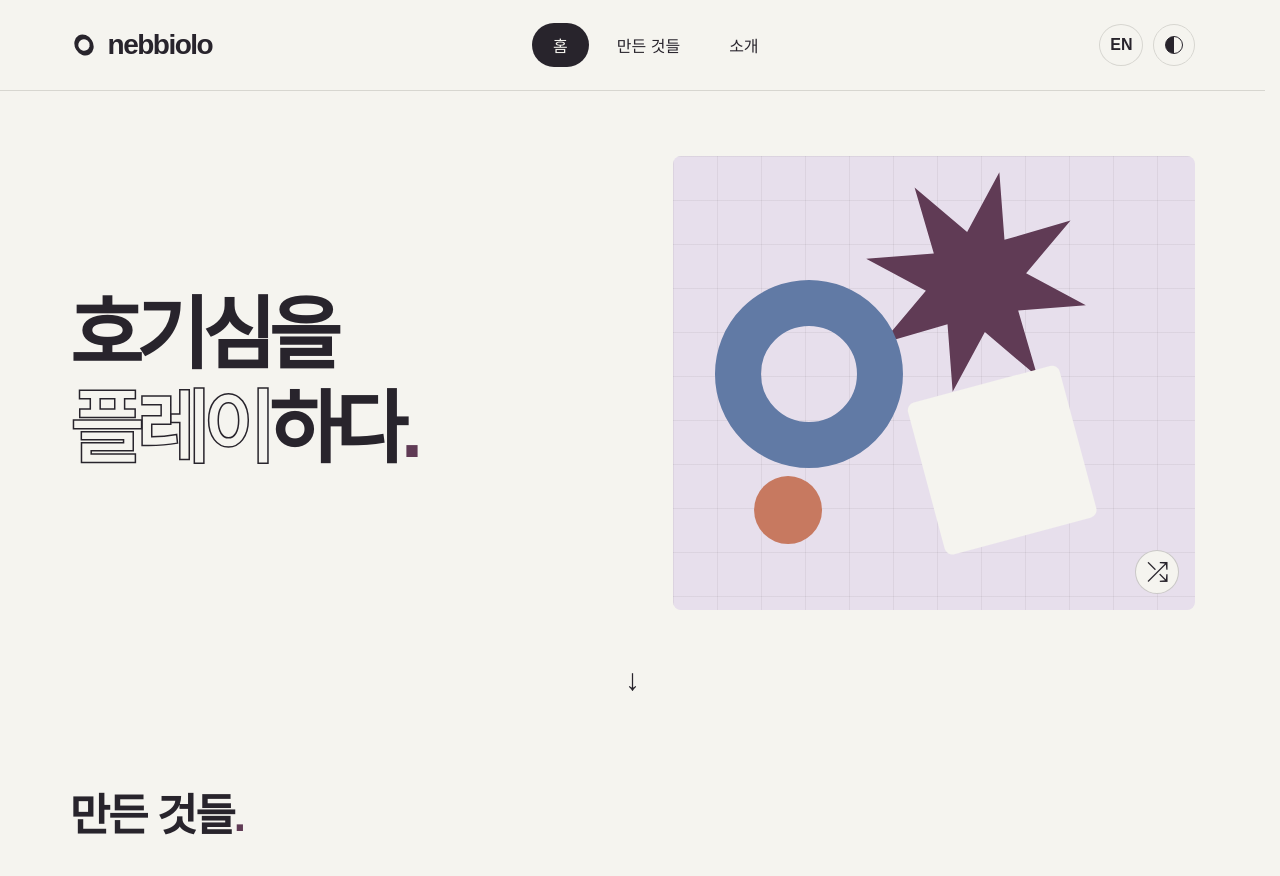
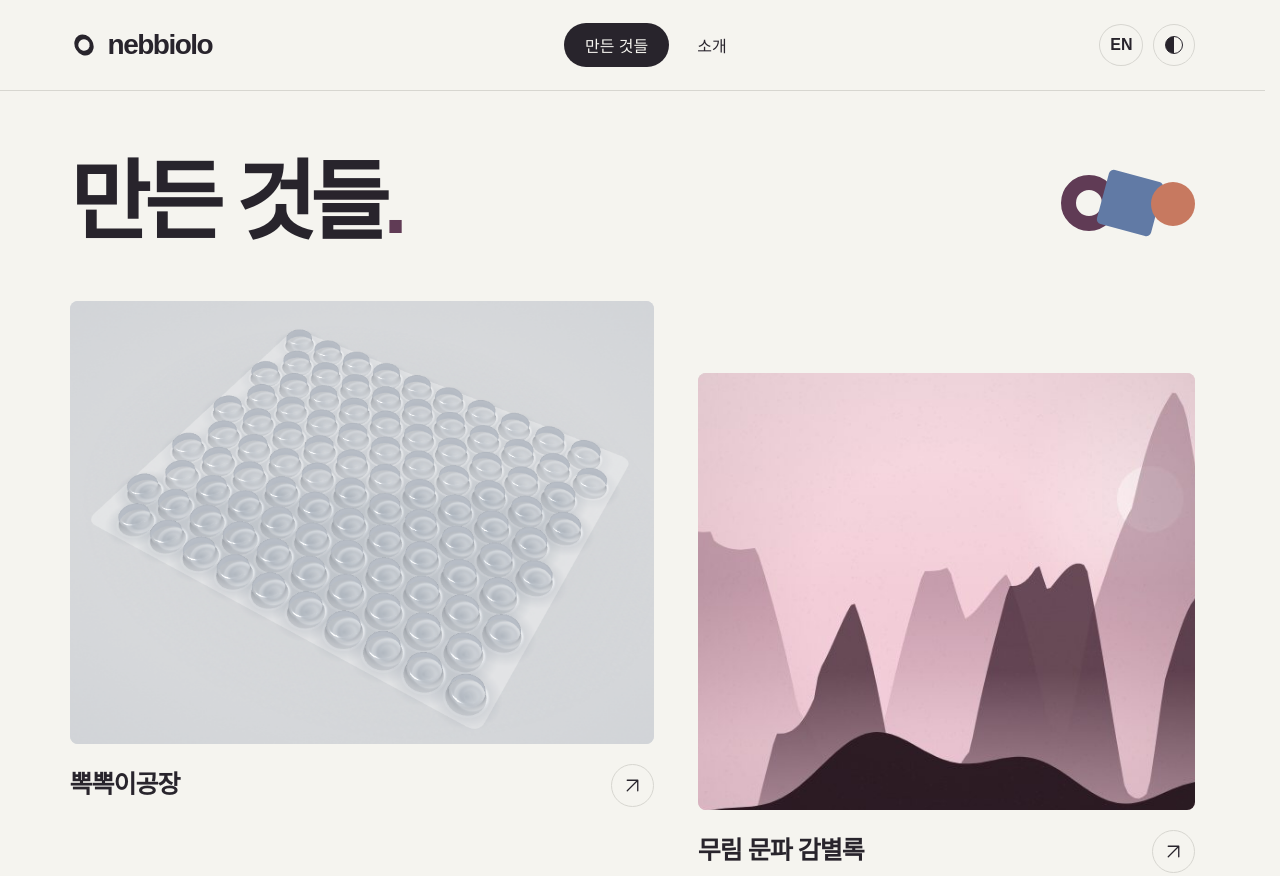
Before and after one commit to Studio-Nebbiolo/studio-nebbiolo.github.io, a plain HTML site: page index.html in a window 1280 px wide. Shown: the top 876 px of the page. Drawn offline with Linux system fonts and the light colour scheme.

Commit message:
Make studio work the opening view with an asymmetric collection

```diff
--- a/assets/css/style.css
+++ b/assets/css/style.css
@@ -31,33 +31,21 @@ nav a:hover:not(.active) { background: var(--panel); }
 .theme-toggle:hover { transform: rotate(35deg); }
 .theme-icon { width: 18px; height: 18px; border: 1.5px solid var(--fg); border-radius: 50%; background: linear-gradient(90deg, var(--fg) 50%, transparent 50%); }
 .section { max-width: 1500px; margin: auto; padding-left: 5.5%; padding-right: 5.5%; }
-.hero { padding-top: 65px; }
-.hero-layout { display: grid; grid-template-columns: 1.05fr 1fr; align-items: center; gap: 55px; padding-bottom: 45px; }
-h1 { font-size: clamp(58px,6.2vw,92px); font-weight: 800; line-height: 1.18; letter-spacing: -.085em; margin: 0; word-break: keep-all; }
-.outlined { color: transparent; -webkit-text-stroke: 1.5px var(--fg); }
+h1 { font-size: clamp(52px,6.8vw,96px); font-weight: 700; line-height: 1.15; letter-spacing: -.07em; margin: 0; word-break: keep-all; }
 .heading-period { color: var(--highlight); }
-.playground { aspect-ratio: 1.15; background: var(--accent); color: #28242c; border-radius: 8px; position: relative; overflow: hidden; }
-.grid-lines { position: absolute; inset: 0; background-image: linear-gradient(#28242c10 1px, transparent 1px),linear-gradient(90deg,#28242c10 1px,transparent 1px); background-size: 44px 44px; }
-.toy { position: absolute; padding: 0; background: transparent; transform: translate(-50%,-50%) rotate(var(--rotation,0deg)); transition: left .65s cubic-bezier(.2,.8,.2,1), top .65s cubic-bezier(.2,.8,.2,1), transform .25s; cursor: grab; touch-action: none; }
-.toy:hover { filter: drop-shadow(5px 8px 0 #28242c15); }
-.toy.dragging { cursor: grabbing; transition: none; z-index: 4; }
-.toy svg { width: 100%; height: 100%; fill: currentColor; display: block; }
-.toy-star { width: 43%; color: var(--plum); left: 58%; top: 27%; --rotation: 12deg; }
-.toy-ring { width: 36%; aspect-ratio: 1; left: 26%; top: 48%; }
-.toy-ring span { display: block; width: 100%; height: 100%; border: clamp(20px,3.6vw,54px) solid var(--blue); border-radius: 50%; }
-.toy-block { width: 30%; aspect-ratio: 1; left: 63%; top: 67%; --rotation: -15deg; }
-.toy-block span { display: block; height: 100%; background: #f5f4ef; border-radius: 8px; }
-.toy-ball { width: 13%; aspect-ratio: 1; left: 22%; top: 78%; }
-.toy-ball span { display: block; height: 100%; background: var(--terracotta); border-radius: 50%; }
-.shuffle { position: absolute; bottom: 16px; right: 16px; width: 44px; height: 44px; display: grid; place-items: center; border: 1px solid #28242c35; border-radius: 50%; background: #f5f4ef; font-size: 27px; z-index: 5; transition: transform .3s; }
-.shuffle:hover { transform: rotate(180deg); }
-.section-arrow { display: block; width: 48px; margin: 0 auto; padding: 8px 0; text-align: center; font-size: 30px; }
+.collection-heading { display: flex; align-items: center; justify-content: space-between; gap: 24px; margin-bottom: 48px; }
+.collection-mark { width: 134px; height: 68px; flex-shrink: 0; position: relative; }
+.collection-mark span { position: absolute; width: 56px; height: 56px; top: 6px; }
+.collection-mark span:nth-child(1) { left: 0; border: 15px solid var(--plum); border-radius: 50%; }
+.collection-mark span:nth-child(2) { left: 41px; background: var(--blue); border-radius: 5px; transform: rotate(15deg); }
+.collection-mark span:nth-child(3) { right: 0; top: 13px; width: 44px; height: 44px; background: var(--terracotta); border-radius: 50%; }
 h2 { font-size: 44px; font-weight: 700; letter-spacing: -2px; line-height: 1.4; margin: 0 0 35px; }
-.products { padding-top: 80px; padding-bottom: 85px; }
-.product-grid { display: grid; grid-template-columns: 1fr 1fr; gap: 36px 25px; }
+.products { padding-top: 62px; padding-bottom: 100px; }
+.product-grid { display: grid; grid-template-columns: 1.08fr .92fr; align-items: start; gap: 44px; }
+.product-card:nth-child(even) { padding-top: 72px; }
 .product-card { min-width: 0; }
 .product-open { display: block; width: 100%; padding: 0; background: transparent; text-align: left; border-radius: 8px; }
-.product-visual { display: block; aspect-ratio: 1.48; border-radius: 8px; overflow: hidden; position: relative; background: var(--product-bg); }
+.product-visual { display: block; aspect-ratio: 1.32; border-radius: 8px; overflow: hidden; position: relative; background: var(--product-bg); }
 .product-visual img, .dialog-visual img { display: block; width: 100%; height: 100%; object-fit: cover; }
 .product-visual img { transition: transform .55s cubic-bezier(.2,.8,.2,1); transform: translate(var(--image-x,0px),var(--image-y,0px)) scale(1.015); }
 .product-open:hover .product-visual img { transform: translate(var(--image-x,0px),var(--image-y,0px)) scale(1.05); }
@@ -67,6 +55,7 @@ h2 { font-size: 44px; font-weight: 700; letter-spacing: -2px; line-height: 1.4;
 .product-open:hover .product-arrow { color: var(--bg); background: var(--fg); transform: rotate(45deg); }
 .product-bbokgong { --product-bg: #d7dbdf; }
 .product-murim { --product-bg: #e6cdd5; }
+.product-murim .product-visual { aspect-ratio: 1.14; }
 html { scrollbar-gutter: stable; }
 html.modal-open { overflow: hidden; }
 #product-dialog { width: min(880px, calc(100% - 48px)); max-height: calc(100dvh - 48px); border: 0; border-radius: 12px; padding: 0; color: var(--fg); background: var(--bg); overscroll-behavior: contain; }
@@ -93,10 +82,9 @@ html.modal-open { overflow: hidden; }
 @keyframes orbit { to { transform: rotate(360deg); } }
 .back-top { width: 52px; height: 52px; display: grid; place-items: center; margin: 40px 0 0 auto; background: var(--terracotta); color: #28242c; border-radius: 50%; font-size: 27px; transition: transform .2s; }
 .back-top:hover { transform: translateY(-5px); }
-@media (min-width:1500px) { .toy-ring span { border-width: 54px; } }
 @media (max-width:900px) {
-  .hero-layout { gap: 25px; } h1 { font-size: 6.7vw; }
-  .toy-ring span { border-width: 28px; }
+  .product-grid { gap: 28px; }
+  .product-card:nth-child(even) { padding-top: 48px; }
   .product-name { font-size: 22px; }
   .about-layout { gap: 35px; }
 }
@@ -104,13 +92,18 @@ html.modal-open { overflow: hidden; }
   html { scroll-padding-top: 136px; }.header { padding: 16px 6%; gap: 14px; flex-wrap: wrap; }
   .wordmark { font-size: 27px; }.header-controls { margin-left: auto; gap: 8px; }
   nav { order: 3; flex-basis: 100%; justify-content: center; gap: 10px; } nav a { white-space: nowrap; font-size: 16px; padding: 8px 17px; }
-  .section { padding-left: 6%; padding-right: 6%; }.hero { padding-top: 42px; }
-  .hero-layout { grid-template-columns: 1fr; gap: 37px; padding-bottom: 18px; }
-  h1 { font-size: 17vw; line-height: 1.12; letter-spacing: -.085em; }
-  .playground { aspect-ratio: 1.16; }.toy-ring span { border-width: 35px; }
+  .section { padding-left: 6%; padding-right: 6%; }
+  h1 { font-size: clamp(42px,12vw,62px); }
+  .collection-heading { margin-bottom: 28px; gap: 15px; }
+  .collection-mark { width: 68px; height: 40px; }
+  .collection-mark span { width: 29px; height: 29px; top: 5px; }
+  .collection-mark span:nth-child(1) { border-width: 8px; }
+  .collection-mark span:nth-child(2) { left: 20px; border-radius: 3px; }
+  .collection-mark span:nth-child(3) { top: 9px; width: 23px; height: 23px; }
   .products { padding-top: 45px; padding-bottom: 52px; } h2 { font-size: 36px; letter-spacing: -1.5px; margin-bottom: 25px; }
-   .product-grid { grid-template-columns: 1fr; gap: 30px; }
-  .product-visual { aspect-ratio: 1.35; }  .product-name { font-size: 22px; }.product-caption { padding-top: 14px; gap: 12px; }.product-arrow { width: 37px; height: 37px; font-size: 22px; }
+  .product-grid { grid-template-columns: 1fr; gap: 36px; }
+  .product-card:nth-child(even) { padding-top: 0; }
+  .product-visual, .product-murim .product-visual { aspect-ratio: 1.35; }  .product-name { font-size: 22px; }.product-caption { padding-top: 14px; gap: 12px; }.product-arrow { width: 37px; height: 37px; font-size: 22px; }
   #product-dialog { width: calc(100% - 28px); max-height: calc(100dvh - 28px); }.dialog-visual { height: 240px; }
   .dialog-copy { padding: 25px; }.dialog-copy h2 { font-size: 28px; }.dialog-copy p { font-size: 18px; }
   .product-actions { gap: 12px; }.product-action { font-size: 16px; padding: 12px 15px; }.source-link { font-size: 16px; margin-left: 0; }
@@ -122,11 +115,9 @@ html.modal-open { overflow: hidden; }
   html { scroll-behavior: auto; } *, *:before, *:after { animation: none!important; transition: none!important; }
 }
 
-html[lang="en"] h1 { font-size: clamp(48px,5.8vw,84px); letter-spacing: -.065em; }
-html[lang="en"] h1 .outlined { margin-right: .2em; }
+html[lang="en"] h1 { letter-spacing: -.065em; }
 html[lang="en"] .about p { font-size: clamp(34px,3.8vw,55px); letter-spacing: -2px; }
 @media (max-width:600px) {
-  html[lang="en"] h1 { font-size: 13vw; }
   html[lang="en"] .about p { font-size: clamp(30px,8.7vw,38px); letter-spacing: -1.5px; }
 }
 
--- a/assets/js/i18n.js
+++ b/assets/js/i18n.js
@@ -1,12 +1,9 @@
 (() => {
   const messages = {
     ko: {
-      home: '홈', made: '만든 것들', about: '소개', homeLink: 'Nebbiolo 홈', navigation: '주 메뉴',
-      heroFirst: '호기심을', heroOutline: '플레이', heroLast: '하다',
-      aboutFirst: '사람은', aboutMiddle: '행복을', aboutLast: '찾아야 하니까.',
-      playground: '움직이는 도형 놀이터', toyStar: '별 도형 움직이기', toyRing: '고리 도형 움직이기',
-      toyBlock: '사각형 도형 움직이기', toyBall: '공 도형 움직이기', shuffle: '도형 다시 섞기',
-      shuffled: '도형을 새롭게 섞었어요.', toMade: '만든 것들로 이동', backTop: '처음으로', close: '닫기',
+      made: '만든 것들', about: '소개', homeLink: 'Nebbiolo 만든 것들', navigation: '주 메뉴',
+      aboutFirst: '세상에', aboutMiddle: '행복을', aboutLast: '뿌리기 위해.',
+      backTop: '처음으로', close: '닫기',
       lightTheme: '밝은 테마로 전환', darkTheme: '어두운 테마로 전환',
       bbokgongName: '뽁뽁이공장', bbokgongOpen: '뽁뽁이공장 자세히 보기', bbokgongImage: '입체적인 뽁뽁이 시트',
       bbokgongDescription: '누르고, 당기고, 톡. 손끝으로 뽁뽁이를 터뜨리며 잠깐 쉬어가는 작은 놀이터입니다.',
@@ -17,12 +14,9 @@
       description: '작은 호기심으로 새로운 플레이를 만드는 독립 프로덕트 스튜디오, Nebbiolo.'
     },
     en: {
-      home: 'Home', made: 'Our work', about: 'About', homeLink: 'Nebbiolo home', navigation: 'Main navigation',
-      heroFirst: 'Curiosity,', heroOutline: 'at', heroLast: 'play',
-      aboutFirst: 'Because we all', aboutMiddle: 'need to find', aboutLast: 'happiness.',
-      playground: 'Interactive shape playground', toyStar: 'Move the star', toyRing: 'Move the ring',
-      toyBlock: 'Move the square', toyBall: 'Move the ball', shuffle: 'Shuffle the shapes',
-      shuffled: 'The shapes have been shuffled.', toMade: 'Explore our work', backTop: 'Back to top', close: 'Close',
+      made: 'Our work', about: 'About', homeLink: 'Nebbiolo work', navigation: 'Main navigation',
+      aboutFirst: 'To spread', aboutMiddle: 'happiness', aboutLast: 'into the world.',
+      backTop: 'Back to top', close: 'Close',
       lightTheme: 'Switch to light mode', darkTheme: 'Switch to dark mode',
       bbokgongName: 'Bubble Wrap Factory', bbokgongOpen: 'About Bubble Wrap Factory', bbokgongImage: 'A three-dimensional sheet of bubble wrap',
       bbokgongDescription: 'Press, pull, pop. A little playground for popping bubble wrap and taking a moment for yourself.',
--- a/assets/js/main.js
+++ b/assets/js/main.js
@@ -42,56 +42,12 @@
   addEventListener('resize', scheduleScroll);
   updateScroll();
 
-  const playground = document.querySelector('.playground');
-  const toys = [...document.querySelectorAll('.toy')];
-  const clamp = (value, min, max) => Math.min(max, Math.max(min, value));
-  const positionToy = (toy, x, y) => {
-    const marginX = toy.offsetWidth / (2 * playground.clientWidth);
-    const marginY = toy.offsetHeight / (2 * playground.clientHeight);
-    toy.dataset.x = clamp(x, marginX + .02, 1 - marginX - .02);
-    toy.dataset.y = clamp(y, marginY + .03, 1 - marginY - .03);
-    toy.style.left = `${toy.dataset.x * 100}%`;
-    toy.style.top = `${toy.dataset.y * 100}%`;
+  document.addEventListener('nebbiolo:languagechange', scheduleScroll);
+  const resolveLegacyHash = () => {
+    if (location.hash !== '#home') return;
+    history.replaceState(null, '', `${location.pathname}${location.search}#products`);
+    document.getElementById('products').scrollIntoView({ behavior: 'instant' });
   };
-  const shuffle = () => {
-    toys.forEach(toy => {
-      positionToy(toy, .15 + Math.random() * .7, .2 + Math.random() * .6);
-      toy.style.setProperty('--rotation', `${Math.random() * 90 - 45}deg`);
-    });
-    document.getElementById('playground-status').textContent = window.NebbioloI18n.t('shuffled');
-  };
-  document.querySelector('.shuffle').addEventListener('click', shuffle);
-  toys.forEach(toy => {
-    let drag = null;
-    toy.addEventListener('pointerdown', event => {
-      if (event.button !== 0) return;
-      const rect = playground.getBoundingClientRect();
-      drag = { pointer: event.pointerId, dx: event.clientX - (rect.left + Number(toy.dataset.x) * rect.width), dy: event.clientY - (rect.top + Number(toy.dataset.y) * rect.height) };
-      toy.setPointerCapture(event.pointerId);
-      toy.classList.add('dragging');
-    });
-    toy.addEventListener('pointermove', event => {
-      if (!drag || event.pointerId !== drag.pointer) return;
-      const rect = playground.getBoundingClientRect();
-      positionToy(toy, (event.clientX - rect.left - drag.dx) / rect.width, (event.clientY - rect.top - drag.dy) / rect.height);
-    });
-    const release = () => { drag = null; toy.classList.remove('dragging'); };
-    toy.addEventListener('pointerup', release);
-    toy.addEventListener('pointercancel', release);
-    toy.addEventListener('lostpointercapture', release);
-    toy.addEventListener('keydown', event => {
-      const directions = { ArrowLeft: [-.05, 0], ArrowRight: [.05, 0], ArrowUp: [0, -.05], ArrowDown: [0, .05] };
-      if (directions[event.key]) {
-        event.preventDefault();
-        const [dx, dy] = directions[event.key];
-        positionToy(toy, Number(toy.dataset.x) + dx, Number(toy.dataset.y) + dy);
-      }
-      if (event.key === 'Enter' || event.key === ' ') {
-        event.preventDefault();
-        toy.style.setProperty('--rotation', `${Math.random() * 180 - 90}deg`);
-      }
-    });
-  });
-  new ResizeObserver(() => toys.forEach(toy => positionToy(toy, Number(toy.dataset.x), Number(toy.dataset.y)))).observe(playground);
-
+  addEventListener('hashchange', resolveLegacyHash);
+  resolveLegacyHash();
 })();
--- a/index.html
+++ b/index.html
@@ -7,46 +7,32 @@
   <meta name="description" content="작은 호기심으로 새로운 플레이를 만드는 독립 프로덕트 스튜디오, Studio Nebbiolo.">
   <title>Nebbiolo</title>
   <link rel="icon" href="assets/img/favicon.svg?v=brand-6" type="image/svg+xml">
-  <link rel="stylesheet" href="assets/css/style.css?v=brand-6">
+  <link rel="stylesheet" href="assets/css/style.css?v=collection-7">
 </head>
 <body>
   <div class="scroll-progress" aria-hidden="true"></div>
   <header class="header">
-    <a class="wordmark" href="#home" aria-label="Nebbiolo 홈" data-i18n-aria="homeLink"><span class="logo-symbol" aria-hidden="true"></span>nebbiolo</a>
-    <nav aria-label="주 메뉴" data-i18n-aria="navigation"><a href="#home" class="active" data-i18n="home">홈</a><a href="#products" data-i18n="made">만든 것들</a><a href="#about" data-i18n="about">소개</a></nav>
+    <a class="wordmark" href="#products" aria-label="Nebbiolo 만든 것들" data-i18n-aria="homeLink"><span class="logo-symbol" aria-hidden="true"></span>nebbiolo</a>
+    <nav aria-label="주 메뉴" data-i18n-aria="navigation"><a href="#products" class="active" data-i18n="made">만든 것들</a><a href="#about" data-i18n="about">소개</a></nav>
     <div class="header-controls"><button class="language-toggle" type="button" aria-label="Switch to English" lang="en">EN</button>
     <button class="theme-toggle" aria-label="어두운 테마로 전환" aria-pressed="false"><span class="theme-icon" aria-hidden="true"></span></button></div>
   </header>
   <main>
-    <section id="home" class="hero section">
-      <div class="hero-layout">
-        <h1><span data-i18n="heroFirst">호기심을</span><br><span class="outlined" data-i18n="heroOutline">플레이</span><span data-i18n="heroLast">하다</span><span class="heading-period">.</span></h1>
-        <div class="playground-wrap">
-          <div class="playground" aria-label="움직이는 도형 놀이터" data-i18n-aria="playground">
-            <div class="grid-lines" aria-hidden="true"></div>
-            <button class="toy toy-star" aria-label="별 도형 움직이기" data-i18n-aria="toyStar" data-x="0.58" data-y="0.27"><svg viewBox="0 0 200 200" aria-hidden="true"><path d="M100 0 117 58 171 29 142 83 200 100 142 117 171 171 117 142 100 200 83 142 29 171 58 117 0 100 58 83 29 29 83 58Z"/></svg></button>
-<button class="toy toy-ring" aria-label="고리 도형 움직이기" data-i18n-aria="toyRing" data-x="0.26" data-y="0.48"><span aria-hidden="true"></span></button>
-<button class="toy toy-block" aria-label="사각형 도형 움직이기" data-i18n-aria="toyBlock" data-x="0.63" data-y="0.67"><span aria-hidden="true"></span></button>
-<button class="toy toy-ball" aria-label="공 도형 움직이기" data-i18n-aria="toyBall" data-x="0.22" data-y="0.78"><span aria-hidden="true"></span></button>
-            <button class="shuffle" aria-label="도형 다시 섞기" data-i18n-aria="shuffle"><span aria-hidden="true">⤮</span></button>
-          </div>
-          <span class="sr-only" id="playground-status" role="status"></span>
-        </div>
+    <section id="products" class="products section">
+      <div class="collection-heading">
+        <h1><span data-i18n="made">만든 것들</span><span class="heading-period">.</span></h1>
+        <div class="collection-mark" aria-hidden="true"><span></span><span></span><span></span></div>
       </div>
-      <a class="section-arrow" href="#products" aria-label="만든 것들로 이동" data-i18n-aria="toMade">↓</a>
-    </section>
-    <section id="products" class="products section">
-      <h2><span data-i18n="made">만든 것들</span><span class="heading-period">.</span></h2>
       <div class="product-grid">
         <article class="product-card product-bbokgong">
           <button class="product-open" data-product="bbokgong" aria-label="뽁뽁이공장 자세히 보기" data-i18n-aria="bbokgongOpen" aria-haspopup="dialog" aria-controls="product-dialog">
-            <span class="product-visual"><img src="assets/img/products/bbokgong-preview.png" alt="입체적인 뽁뽁이 시트" data-i18n-alt="bbokgongImage" loading="lazy" decoding="async"></span>
+            <span class="product-visual"><img src="assets/img/products/bbokgong-preview.png" alt="입체적인 뽁뽁이 시트" data-i18n-alt="bbokgongImage" loading="eager" decoding="async"></span>
             <span class="product-caption"><span class="product-name" data-i18n="bbokgongName">뽁뽁이공장</span><span class="product-arrow" aria-hidden="true"><svg class="link-arrow" viewBox="0 0 24 24" fill="none" aria-hidden="true"><path d="M6 18 18 6M6 6h12v12" stroke="currentColor" stroke-width="1.5" stroke-linecap="round" stroke-linejoin="round"/></svg></span></span>
           </button>
         </article>
         <article class="product-card product-murim">
           <button class="product-open" data-product="murim" aria-label="무림 문파 감별록 자세히 보기" data-i18n-aria="murimOpen" aria-haspopup="dialog" aria-controls="product-dialog">
-            <span class="product-visual"><img src="assets/img/products/murim-landscape.jpg" alt="무림 문파 감별록의 화산파 산수 풍경" data-i18n-alt="murimImage" loading="lazy" decoding="async"></span>
+            <span class="product-visual"><img src="assets/img/products/murim-landscape.jpg" alt="무림 문파 감별록의 화산파 산수 풍경" data-i18n-alt="murimImage" loading="eager" decoding="async"></span>
             <span class="product-caption"><span class="product-name" data-i18n="murimName">무림 문파 감별록</span><span class="product-arrow" aria-hidden="true"><svg class="link-arrow" viewBox="0 0 24 24" fill="none" aria-hidden="true"><path d="M6 18 18 6M6 6h12v12" stroke="currentColor" stroke-width="1.5" stroke-linecap="round" stroke-linejoin="round"/></svg></span></span>
           </button>
         </article>
@@ -55,10 +41,10 @@
     <section id="about" class="about section">
       <h2><span data-i18n="about">소개</span><span class="heading-period">.</span></h2>
       <div class="about-layout">
-        <p class="about-statement"><span data-i18n="aboutFirst">사람은</span><br><span class="about-emphasis" data-i18n="aboutMiddle">행복을</span><br><span data-i18n="aboutLast">찾아야 하니까.</span></p>
+        <p class="about-statement"><span data-i18n="aboutFirst">세상에</span><br><span class="about-emphasis" data-i18n="aboutMiddle">행복을</span><br><span data-i18n="aboutLast">뿌리기 위해.</span></p>
         <div class="about-orbit" aria-hidden="true"><i></i><i></i><i></i></div>
       </div>
-      <a href="#home" class="back-top" aria-label="처음으로" data-i18n-aria="backTop">↑</a>
+      <a href="#products" class="back-top" aria-label="처음으로" data-i18n-aria="backTop">↑</a>
     </section>
   </main>
   <dialog id="product-dialog" aria-labelledby="product-title" aria-describedby="product-description">
@@ -83,8 +69,8 @@
       <div class="product-actions"><a class="product-action" href="https://studio-nebbiolo.github.io/MyMurim/" target="_blank" rel="noopener noreferrer" ><span data-i18n="murimAction">감별하기</span><svg class="link-arrow" viewBox="0 0 24 24" fill="none" aria-hidden="true"><path d="M6 18 18 6M6 6h12v12" stroke="currentColor" stroke-width="1.5" stroke-linecap="round" stroke-linejoin="round"/></svg></a><a class="source-link" href="https://github.com/Studio-Nebbiolo/MyMurim" target="_blank" rel="noopener noreferrer" aria-label="무림 문파 감별록 GitHub 리포지토리" data-i18n-aria="murimSource">GitHub <svg class="link-arrow" viewBox="0 0 24 24" fill="none" aria-hidden="true"><path d="M6 18 18 6M6 6h12v12" stroke="currentColor" stroke-width="1.5" stroke-linecap="round" stroke-linejoin="round"/></svg></a></div>
     </div>
   </template>
-  <script src="assets/js/i18n.js?v=brand-6"></script>
-  <script src="assets/js/main.js?v=brand-6"></script>
-  <script src="assets/js/products.js?v=brand-6"></script>
+  <script src="assets/js/i18n.js?v=collection-7"></script>
+  <script src="assets/js/main.js?v=collection-7"></script>
+  <script src="assets/js/products.js?v=collection-7"></script>
 </body>
 </html>
```
Also changed, not shown: 1 other file.
